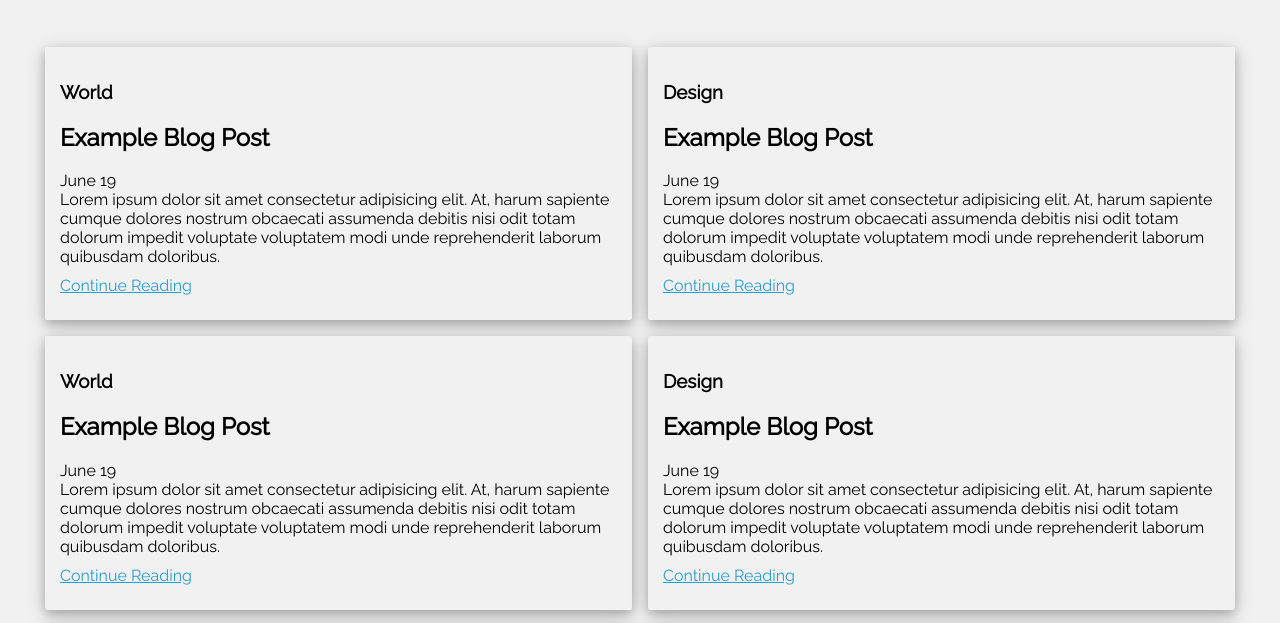
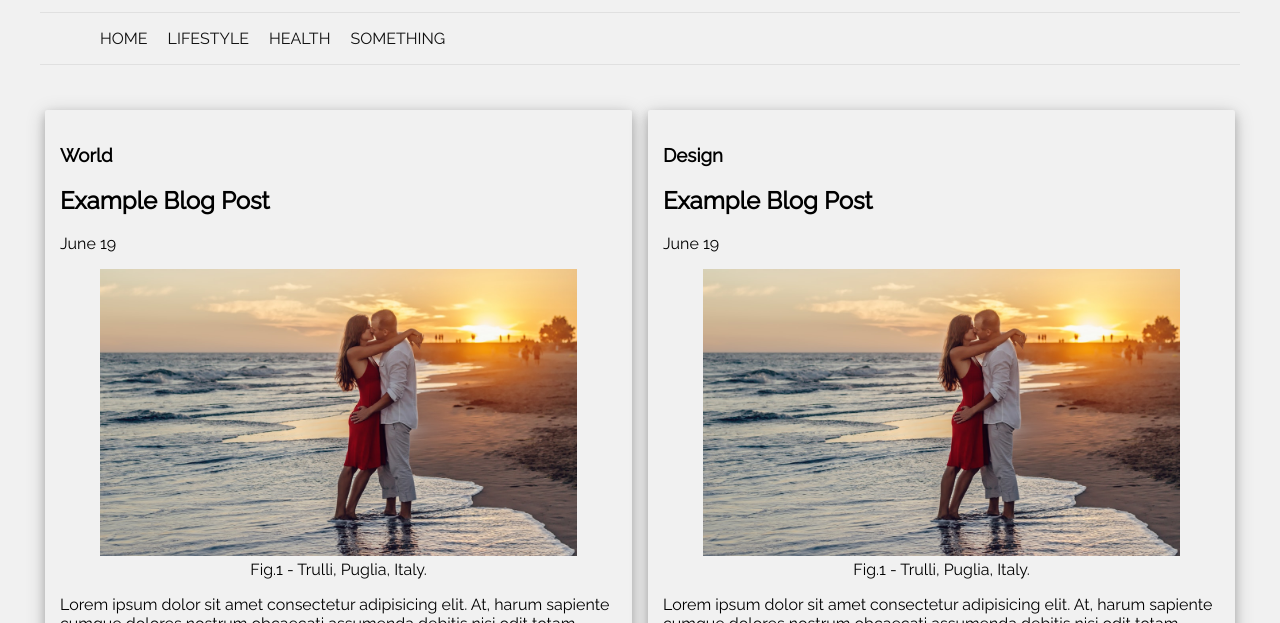
Before and after one commit to toanhk/front-end-web-development-project1, a plain HTML site: page index.html in a window 1280 px wide. Shown: the part 153-776 px from the top of the page. Drawn offline with Linux system fonts and the light colour scheme.

Commit message:
update specifications require changes

```diff
--- a/css/style.css
+++ b/css/style.css
@@ -64,8 +64,8 @@ a {
   overflow: hidden;
 }
 
-.profile img {
-  width: 100%;
+img {
+  max-width: 100%;
   height: auto;
 }
 
@@ -131,3 +131,30 @@ button {
   -o-transition-duration: 0.7s;
   transition-duration: 0.7s;
 }
+
+.main-nav {
+  border-top: 1px solid #e0e0e0;
+  border-bottom: 1px solid #e0e0e0;
+  padding: 0 10px;
+}
+
+.main-menu{
+  list-style: none;
+}
+
+.main-menu-items{
+  padding: 0 10px;
+  font-weight: 500;
+
+}
+
+.main-menu-items a{
+  text-decoration: none;
+  text-transform: uppercase;
+  color: #111;
+}
+
+.main-menu-items a:hover{
+
+  color: #163291;
+}
--- a/css/tablet.css
+++ b/css/tablet.css
@@ -14,4 +14,9 @@
     /* 'footer footer footer footer footer footer'; */
     /* grid-column-gap: 10px; - if you want gap between the columns */
   }
+
+  .main-menu{
+    display: flex;
+    justify-items: center;
+  }
 }
--- a/index.html
+++ b/index.html
@@ -33,7 +33,16 @@
             </svg>
           </a>
         </div>
+
       </div>
+      <nav class="main-nav container">
+        <ul class="main-menu">
+          <li class="main-menu-items"><a href="index.html">Home</a></li>
+          <li class="main-menu-items"><a href="#">LifeStyle</a></li>
+          <li class="main-menu-items"><a href="#">Health</a></li>
+          <li class="main-menu-items"><a href="#">Something</a></li>
+        </ul>
+      </nav>
     </header>
     <main>
       <div class="grid-container container">
@@ -42,6 +51,12 @@
           <h2>Example Blog Post</h2>
           <div>June 19</div>
           <div>
+            <figure>
+              <img src="./images/post-eight.jpeg" alt="Trulli" />
+              <figcaption class="text-center">
+                Fig.1 - Trulli, Puglia, Italy.
+              </figcaption>
+            </figure>
             Lorem ipsum dolor sit amet consectetur adipisicing elit. At, harum
             sapiente cumque dolores nostrum obcaecati assumenda debitis nisi
             odit totam dolorum impedit voluptate voluptatem modi unde
@@ -56,6 +71,12 @@
           <h2>Example Blog Post</h2>
           <div>June 19</div>
           <div>
+            <figure>
+              <img src="./images/post-eight.jpeg" alt="Trulli" />
+              <figcaption class="text-center">
+                Fig.1 - Trulli, Puglia, Italy.
+              </figcaption>
+            </figure>
             Lorem ipsum dolor sit amet consectetur adipisicing elit. At, harum
             sapiente cumque dolores nostrum obcaecati assumenda debitis nisi
             odit totam dolorum impedit voluptate voluptatem modi unde
@@ -70,6 +91,12 @@
           <h2>Example Blog Post</h2>
           <div>June 19</div>
           <div>
+            <figure>
+              <img src="./images/post-eight.jpeg" alt="Trulli" />
+              <figcaption class="text-center">
+                Fig.1 - Trulli, Puglia, Italy.
+              </figcaption>
+            </figure>
             Lorem ipsum dolor sit amet consectetur adipisicing elit. At, harum
             sapiente cumque dolores nostrum obcaecati assumenda debitis nisi
             odit totam dolorum impedit voluptate voluptatem modi unde
@@ -84,6 +111,12 @@
           <h2>Example Blog Post</h2>
           <div>June 19</div>
           <div>
+            <figure>
+              <img src="./images/post-eight.jpeg" alt="Trulli" />
+              <figcaption class="text-center">
+                Fig.1 - Trulli, Puglia, Italy.
+              </figcaption>
+            </figure>
             Lorem ipsum dolor sit amet consectetur adipisicing elit. At, harum
             sapiente cumque dolores nostrum obcaecati assumenda debitis nisi
             odit totam dolorum impedit voluptate voluptatem modi unde
@@ -98,6 +131,12 @@
           <h2>Example Blog Post</h2>
           <div>June 19</div>
           <div>
+            <figure>
+              <img src="./images/post-eight.jpeg" alt="Trulli" />
+              <figcaption class="text-center">
+                Fig.1 - Trulli, Puglia, Italy.
+              </figcaption>
+            </figure>
             Lorem ipsum dolor sit amet consectetur adipisicing elit. At, harum
             sapiente cumque dolores nostrum obcaecati assumenda debitis nisi
             odit totam dolorum impedit voluptate voluptatem modi unde
@@ -110,6 +149,12 @@
           <h2>Example Blog Post</h2>
           <div>June 19</div>
           <div>
+            <figure>
+              <img src="./images/post-eight.jpeg" alt="Trulli" />
+              <figcaption class="text-center">
+                Fig.1 - Trulli, Puglia, Italy.
+              </figcaption>
+            </figure>
             Lorem ipsum dolor sit amet consectetur adipisicing elit. At, harum
             sapiente cumque dolores nostrum obcaecati assumenda debitis nisi
             odit totam dolorum impedit voluptate voluptatem modi unde
```
Also changed, not shown: detail.html (+15 -7 lines), css/flexlayout.css (line endings or trailing spaces), images/post-eight.jpeg (added).
